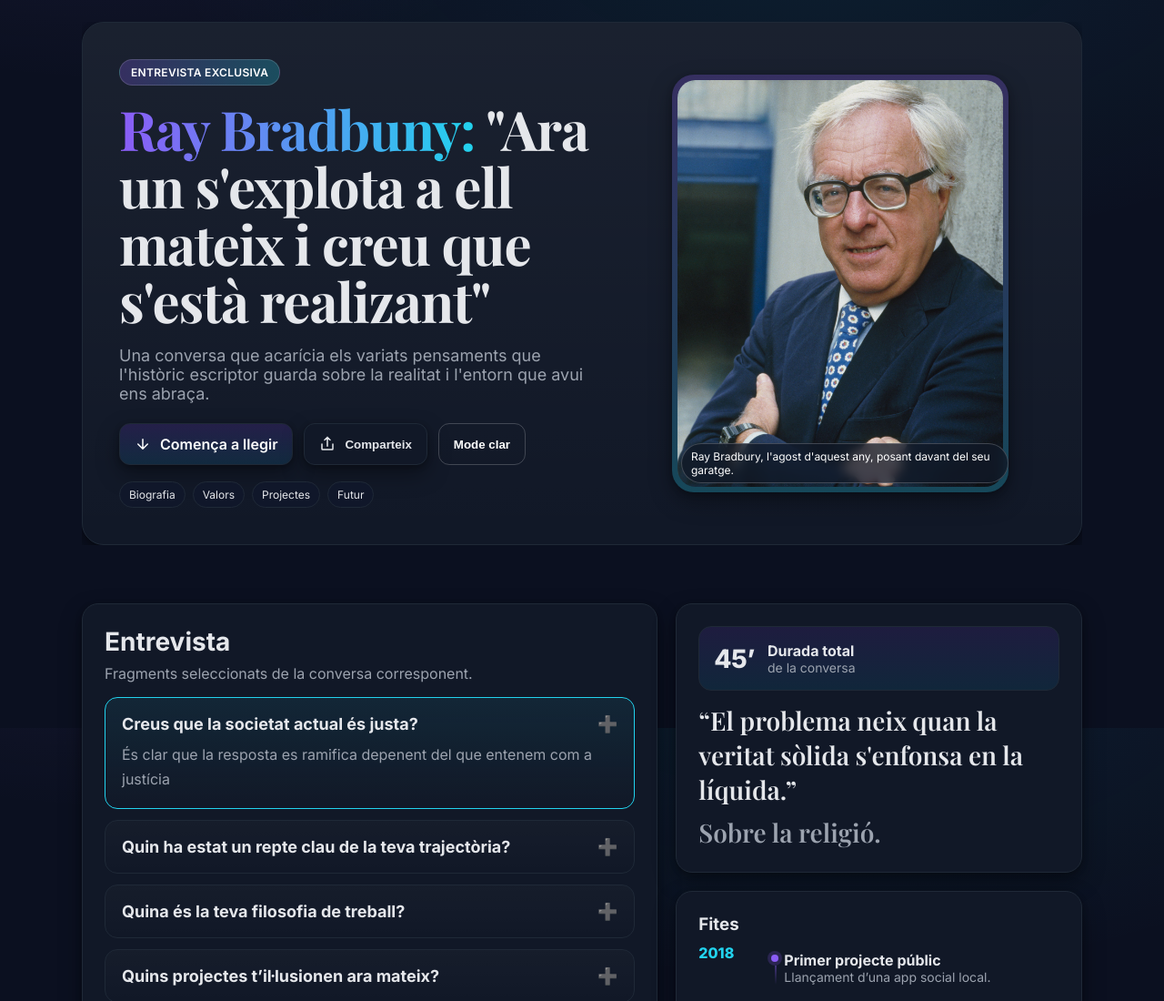
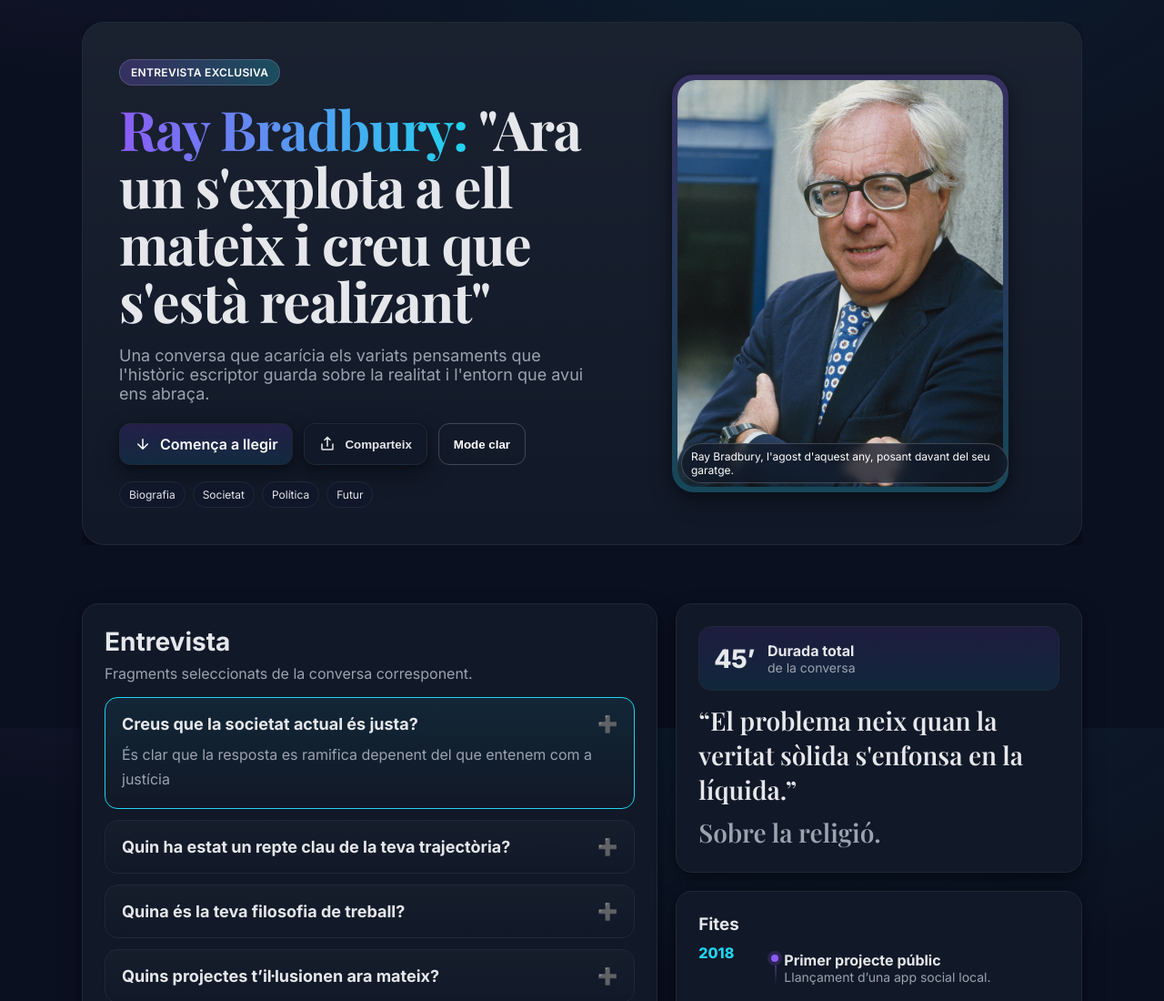
Before and after one commit to RogerShiny/Entrevista-a-Ray-Bradbuny-Roger-Parcet-, a plain HTML site: page index (1).html in a window 1280 px wide. Shown: the top 1100 px of the page at 91% size. Drawn offline with nearby package versions, Linux system fonts and the light colour scheme.

Commit message:
Update index (1).html

```diff
--- a/index (1).html
+++ b/index (1).html
@@ -125,7 +125,7 @@
       <div class="hero-card" data-animate>
         <div>
           <span class="badge">Entrevista exclusiva</span>
-       <h1>  <span style="background:linear-gradient(90deg,var(--accent),var(--accent-2)); -webkit-background-clip:text; background-clip:text; color:transparent;">Ray Bradbuny:</span> "Ara un s'explota a ell mateix i creu que s'està realizant" </h1>
+       <h1>  <span style="background:linear-gradient(90deg,var(--accent),var(--accent-2)); -webkit-background-clip:text; background-clip:text; color:transparent;">Ray Bradbury:</span> "Ara un s'explota a ell mateix i creu que s'està realizant" </h1>
           <p class="sub">Una conversa que acarícia els variats pensaments que l'històric escriptor guarda sobre la realitat i l'entorn que avui ens abraça.</p>
           <div class="hero-actions">
             <a class="btn" href="#entrevista" aria-label="Anar a l'entrevista">
@@ -140,8 +140,8 @@
           </div>
           <div style="margin-top:18px" class="chips" aria-label="Etiquetes">
             <span class="chip">Biografia</span>
-            <span class="chip">Valors</span>
-            <span class="chip">Projectes</span>
+            <span class="chip">Societat</span>
+            <span class="chip">Política</span>
             <span class="chip">Futur</span>
           </div>
         </div>
```
